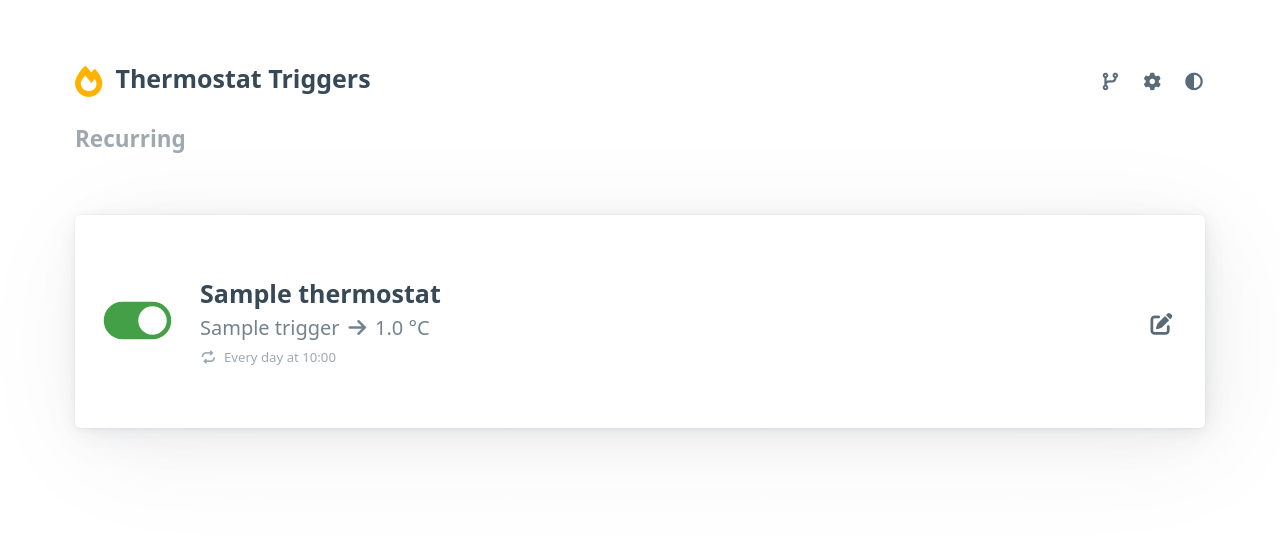
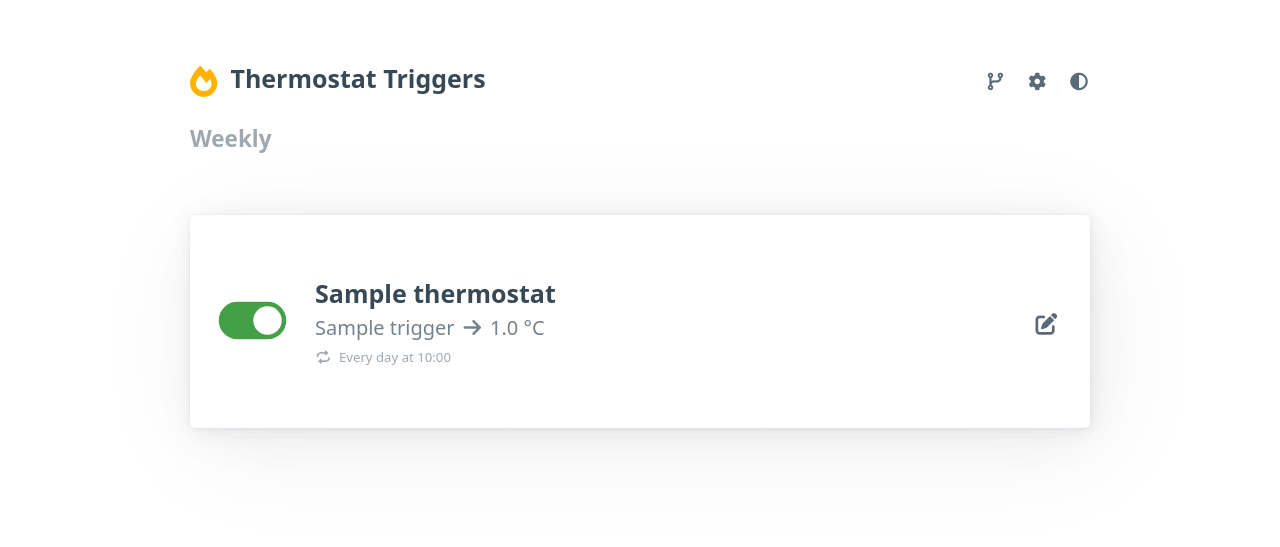
Before and after one commit to cb109/fritzbox-thermostat-triggers, a Django app: page /triggers/ in a window 1280 px wide. Shown: the top 547 px of the page. Run offline with Django 4.2, Linux system fonts and the light colour scheme; a user stored in the database is signed in; tables that the repository leaves empty hold one stand-in row (values such as "Sample post"); some libraries are stand-ins or nearby versions.

Commit message:
Tweak some visuals

```diff
--- a/fritzbox_thermostat_triggers/triggers/templates/triggers/base.html
+++ b/fritzbox_thermostat_triggers/triggers/templates/triggers/base.html
@@ -76,7 +76,7 @@
     }
   </style>
   <body hx-headers='{"X-CSRFToken": "{{ csrf_token }}"}'>
-    <main class="container">
+    <main class="container" style="max-width: 900px">
       {% block navbar %}
       <div
         class="navbar"
--- a/fritzbox_thermostat_triggers/triggers/templates/triggers/triggers.html
+++ b/fritzbox_thermostat_triggers/triggers/templates/triggers/triggers.html
@@ -13,7 +13,7 @@
 
 {% if recurring_triggers %}
   <h5 style="opacity: 0.5; margin-top: 1.2rem; margin-bottom: 1.2rem">
-    Recurring
+    Weekly
     {% comment %} <i class="fa fa-fw fa-repeat" style="margin-left: 0.25rem;"></i> {% endcomment %}
   </h5>
   {% for trigger in recurring_triggers %}
```
